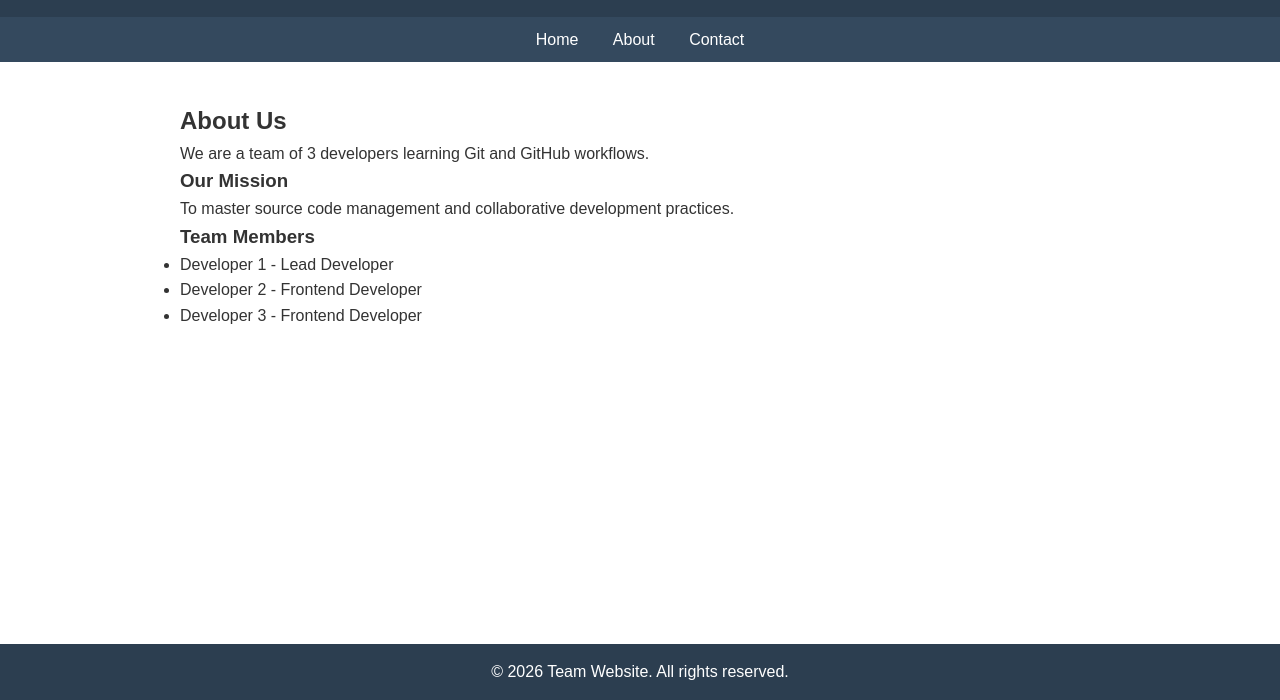
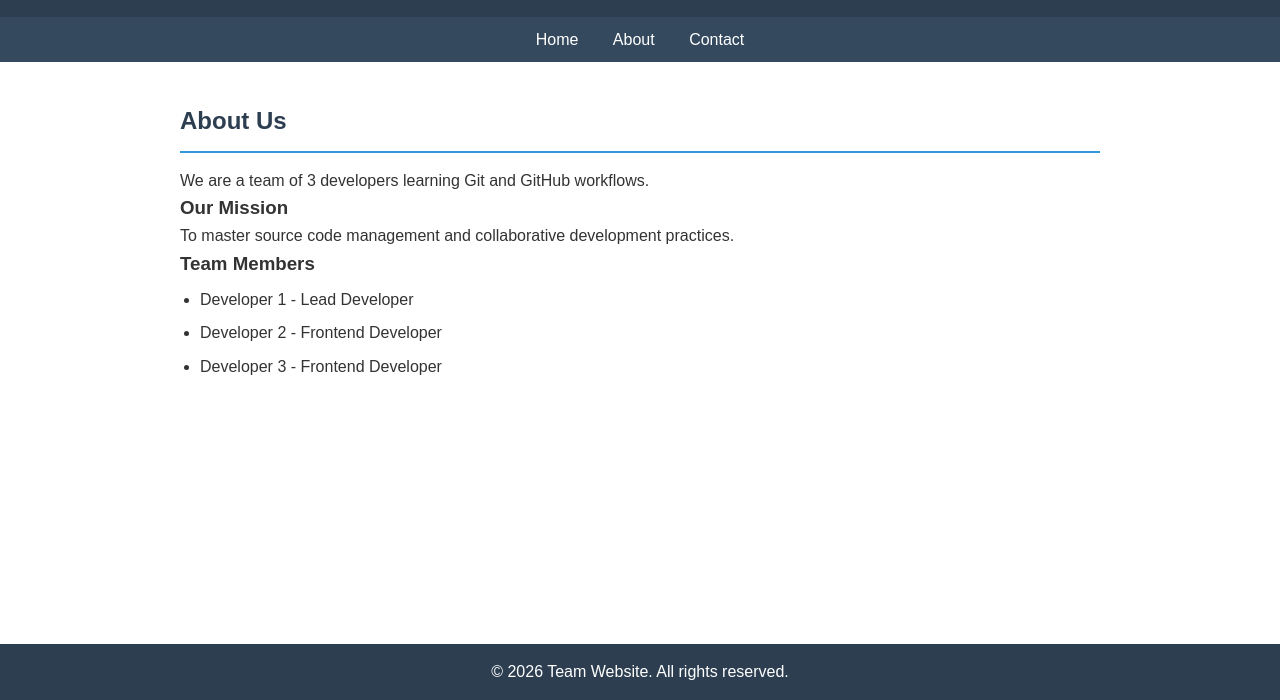
Before and after one commit to sujal-prj/team-website, a plain HTML site: page about.html in a window 1280 px wide. Shown: the part 100-800 px from the top of the page. Drawn offline with Linux system fonts and the light colour scheme.

Commit message:
Enhance heading and list styles

```diff
--- a/css/style.css
+++ b/css/style.css
@@ -50,3 +50,17 @@ footer {
     bottom: 0;
     width: 100%;
 }
+h2 {
+    color: #2c3e50;
+    border-bottom: 2px solid #3498db;
+    padding-bottom: 10px;
+    margin-bottom: 15px;
+}
+
+ul {
+    padding-left: 20px;
+}
+
+ul li {
+    margin: 8px 0;
+}
```
